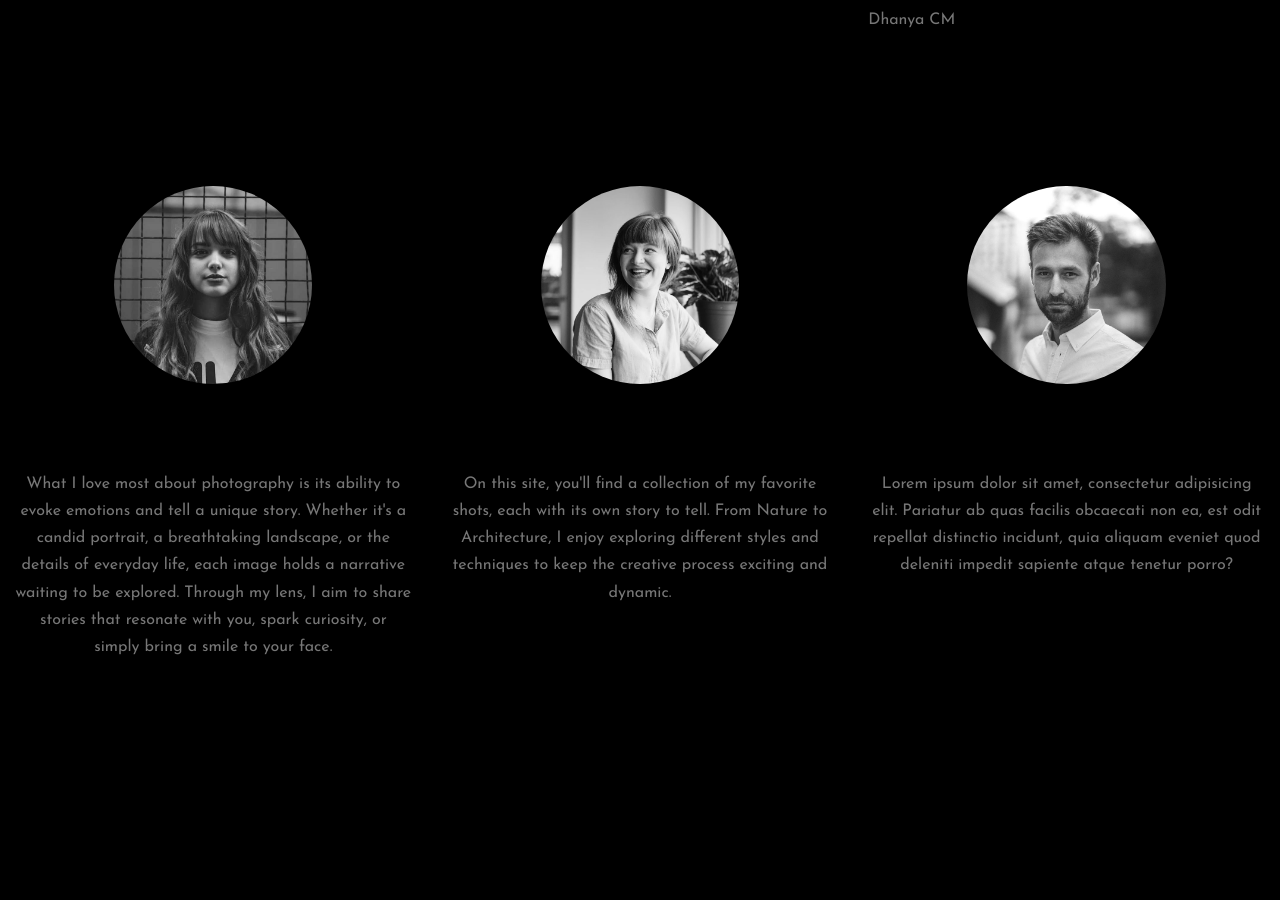
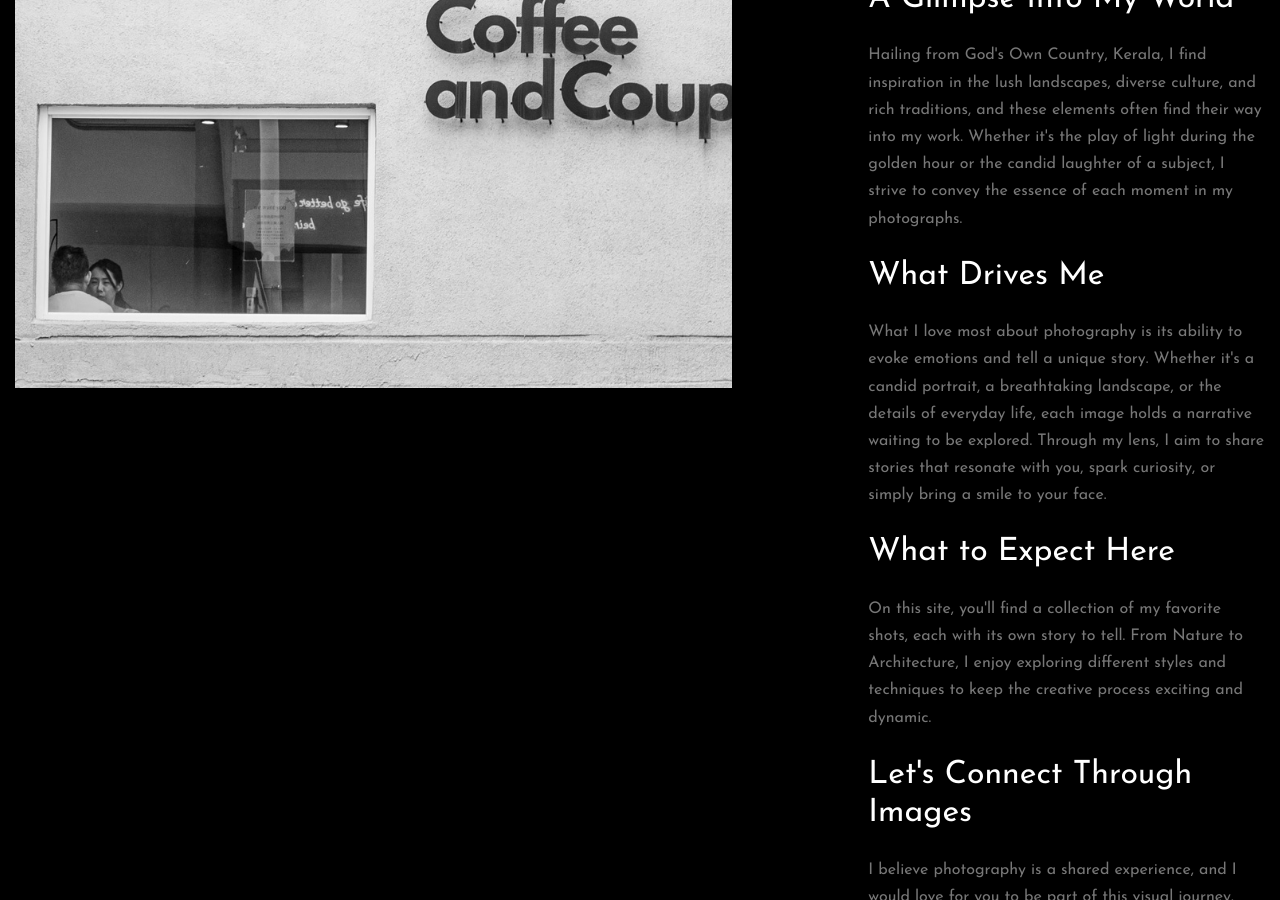
Before and after one commit to dhanyacm/peacockframes, a Jekyll site: the page built from about.html, in a window 1280 px wide and 900 px high, scrolled down 1597 px. Built offline with Jekyll 4.4.1, drawn with Linux system fonts in a browser that asks for light colours; some web fonts are replaced; a script that is not in the unit is left out.

Commit message:
Update about.html

```diff
--- a/about.html
+++ b/about.html
@@ -21,13 +21,22 @@
 
         </div>
 
+         <div class="row site-section">
+
+          <div class="text-center mb-5">
+            <img src="images/person_2.jpg" alt="Image" class="img-fluid w-50 rounded-circle mb-4">
+             <h3 class="text-white">Capturing Moments, Creating Memories</h3>
+            <p>Hello and welcome to my little corner of visual storytelling! I'm Dhanya CM, the enthusiast behind the lens and the creative eye responsible for the images you'll find on this photography journey.</p>
+            </div>
+
+        </div>
+
+
         <div class="row mb-5">
           <div class="col-md-7">
             <img src="images/img_2.jpg" alt="Images" class="img-fluid">
           </div>
           <div class="col-md-4 ml-auto">
-            <h3 class="text-white">Capturing Moments, Creating Memories</h3>
-            <p>Hello and welcome to my little corner of visual storytelling! I'm Dhanya CM, the enthusiast behind the lens and the creative eye responsible for the images you'll find on this photography journey.</p>
 
             <h2 class="text-white font-weight-light mb-4">The Passion Behind the Lens</h2>
             <p class="mb-4">Photography, for me, is more than just a hobby—it's a passion that allows me to freeze moments in time, creating memories that last a lifetime. I've always been fascinated by the art of capturing emotions, expressions, and the beauty that often goes unnoticed in our fast-paced world.</p>
@@ -35,12 +44,12 @@
             <h2 class="text-white font-weight-light mb-4">A Glimpse Into My World</h2>
             <p class="mb-4">Hailing from God's Own Country, Kerala, I find inspiration in the lush landscapes, diverse culture, and rich traditions, and these elements often find their way into my work. Whether it's the play of light during the golden hour or the candid laughter of a subject, I strive to convey the essence of each moment in my photographs.</p>
 
-             <!--  <h2 class="text-white font-weight-light mb-4">What Drives Me</h2>
+             <h2 class="text-white font-weight-light mb-4">What Drives Me</h2>
             <p class="mb-4">What I love most about photography is its ability to evoke emotions and tell a unique story. Whether it's a candid portrait, a breathtaking landscape, or the details of everyday life, each image holds a narrative waiting to be explored. Through my lens, I aim to share stories that resonate with you, spark curiosity, or simply bring a smile to your face.</p>
 
             <h2 class="text-white font-weight-light mb-4">What to Expect Here</h2>
             <p class="mb-4">On this site, you'll find a collection of my favorite shots, each with its own story to tell. From Nature to Architecture, I enjoy exploring different styles and techniques to keep the creative process exciting and dynamic.</p>
-               -->
+
             <h2 class="text-white font-weight-light mb-4">Let's Connect Through Images</h2>
             <p class="mb-4">I believe photography is a shared experience, and I would love for you to be part of this visual journey. Feel free to explore my portfolio, and if any image resonates with you or if you have a story to share, I'd love to hear from you. Let's connect through the universal language of visuals!</p>
 
@@ -55,22 +64,6 @@
           </div>
         </div>
 
-    <div class="row site-section">
-          <div class="col-md-6 col-lg-6 col-xl-4 text-center mb-5">
-            <img src="images/person_1.jpg" alt="Image" class="img-fluid w-50 rounded-circle mb-4">
-            <h2 class="text-black font-weight-light mb-4">What Drives Me</h2>
-            <p class="mb-4">What I love most about photography is its ability to evoke emotions and tell a unique story. Whether it's a candid portrait, a breathtaking landscape, or the details of everyday life, each image holds a narrative waiting to be explored. Through my lens, I aim to share stories that resonate with you, spark curiosity, or simply bring a smile to your face.</p>
-          </div>
-          <div class="col-md-6 col-lg-6 col-xl-4 text-center mb-5">
-            <img src="images/person_2.jpg" alt="Image" class="img-fluid w-50 rounded-circle mb-4">
-            <h2 class="text-black font-weight-light mb-4">What to Expect Here</h2>
-            <p class="mb-4">On this site, you'll find a collection of my favorite shots, each with its own story to tell. From Nature to Architecture, I enjoy exploring different styles and techniques to keep the creative process exciting and dynamic.</p>
-           </div>
-          <div class="col-md-6 col-lg-6 col-xl-4 text-center mb-5">
-            <img src="images/person_4.jpg" alt="Image" class="img-fluid w-50 rounded-circle mb-4">
-            <h2 class="text-black font-weight-light mb-4">EXPERIENCE</h2>
-            <p class="mb-4">Lorem ipsum dolor sit amet, consectetur adipisicing elit. Pariatur ab quas facilis obcaecati non ea, est odit repellat distinctio incidunt, quia aliquam eveniet quod deleniti impedit sapiente atque tenetur porro?</p>
-          </div>
-        </div>
+
       </div>
     </div>
```
